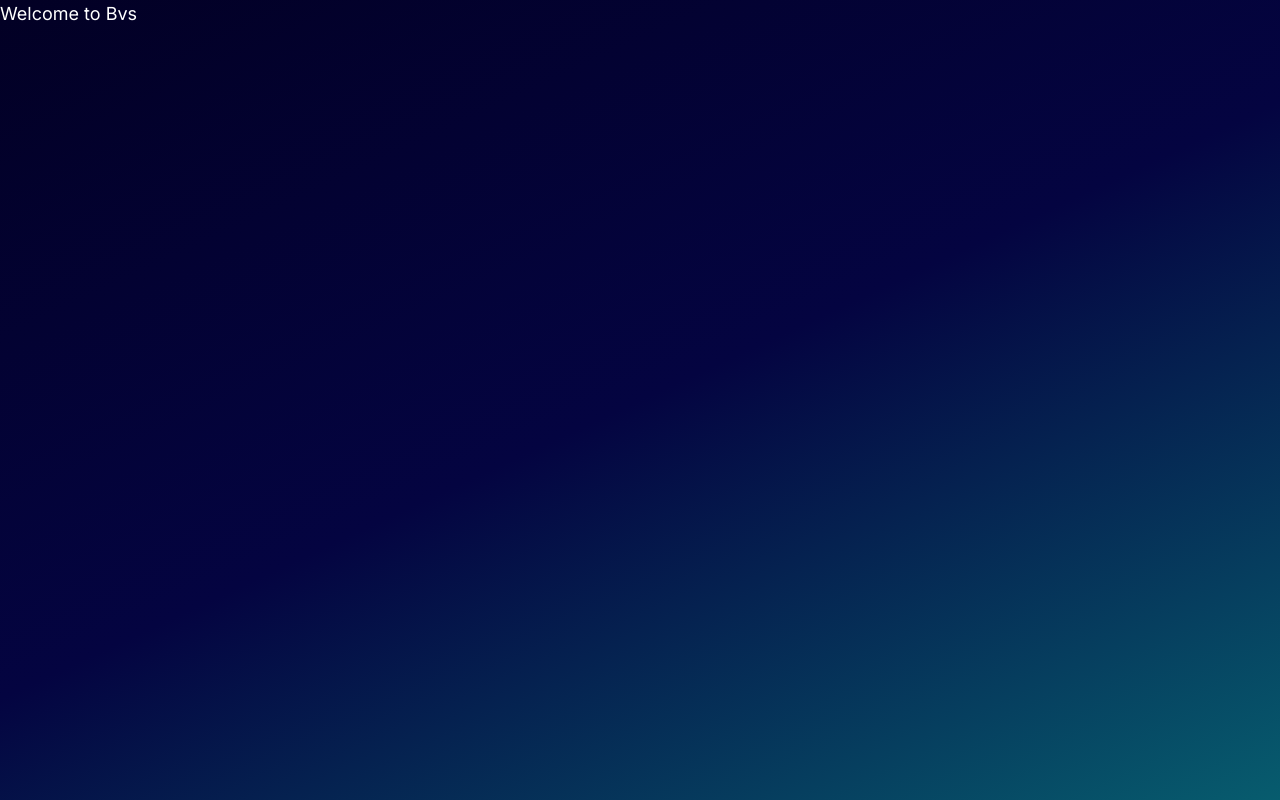
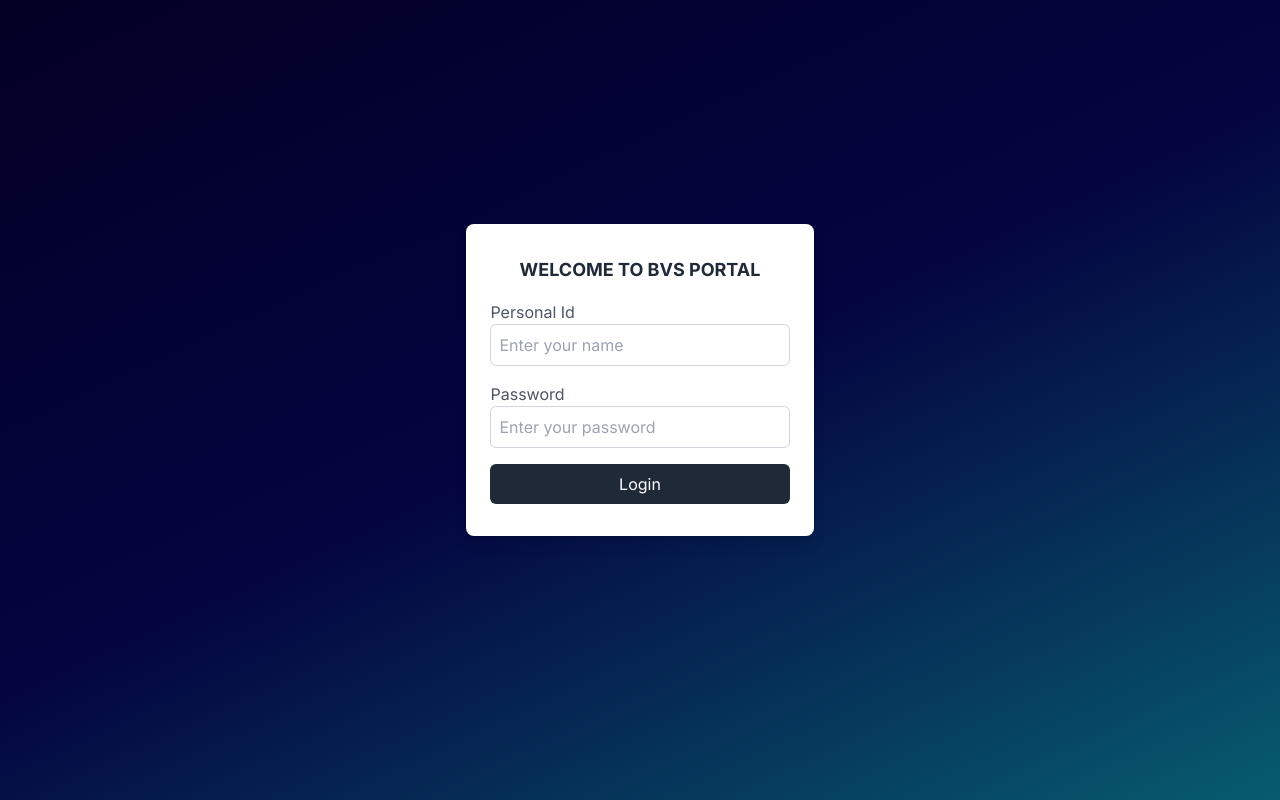
Before and after one commit to asiedujosh/bvs-system-frontend-, a Next.js app: page / in a window 1280 px wide. Before the commit this address had no page. Built offline with nearby package versions, Linux system fonts and the light colour scheme.

Commit message:
Change Login Page

```diff
--- a/src/app/page.js
+++ b/src/app/page.js
@@ -1,12 +1,6 @@
 "use client"
-import { useRouter } from "next/router"
-import { useEffect } from "react"
+import Login from "@/app/login/page"
 
 export default function Home() {
-  useEffect(() => {
-    const router = useRouter()
-    router.push("/sample")
-  }, [])
-
-  return <div className="text-white text-lg">Welcome to Bvs</div>
+  return <Login />
 }
```
